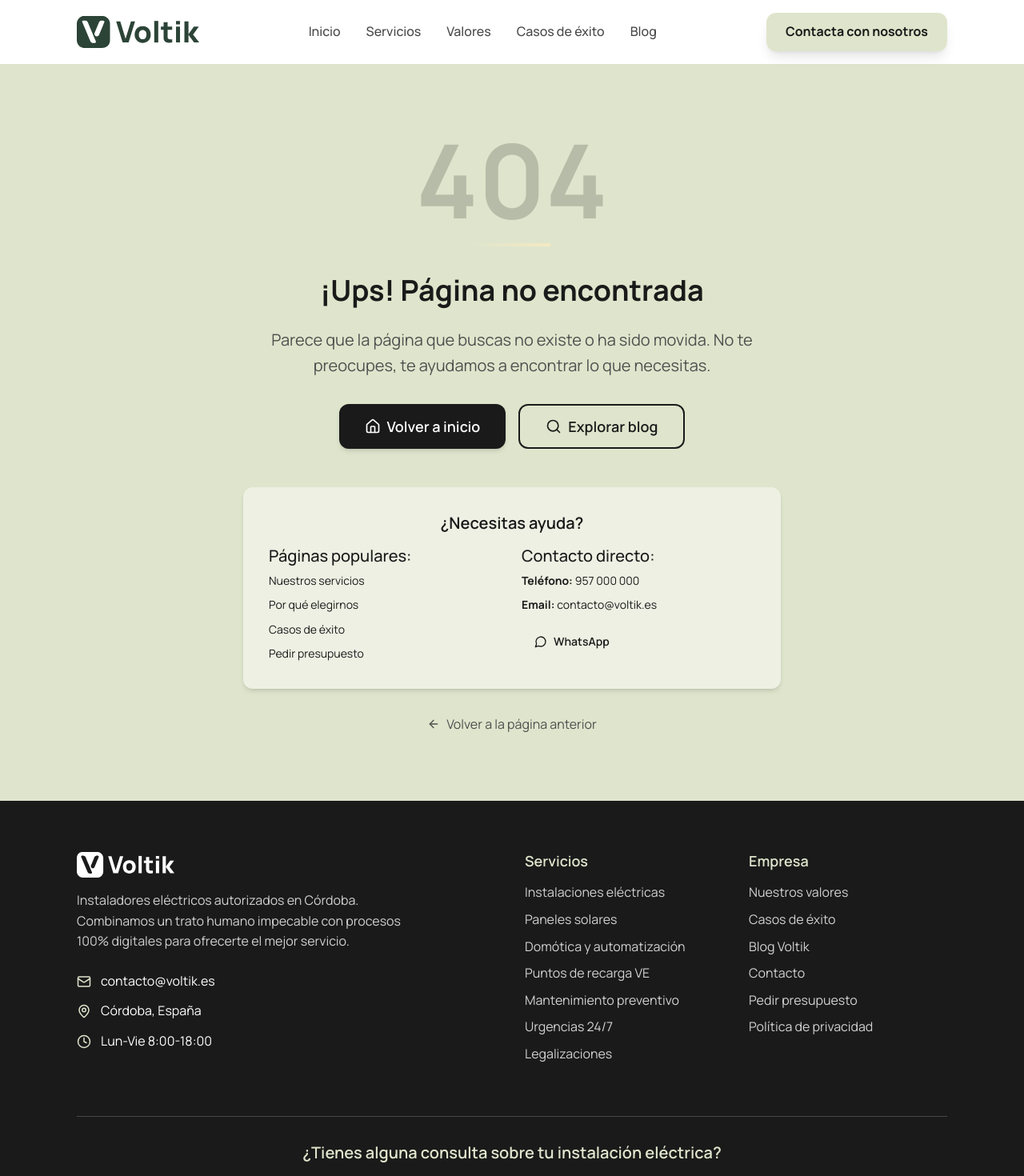
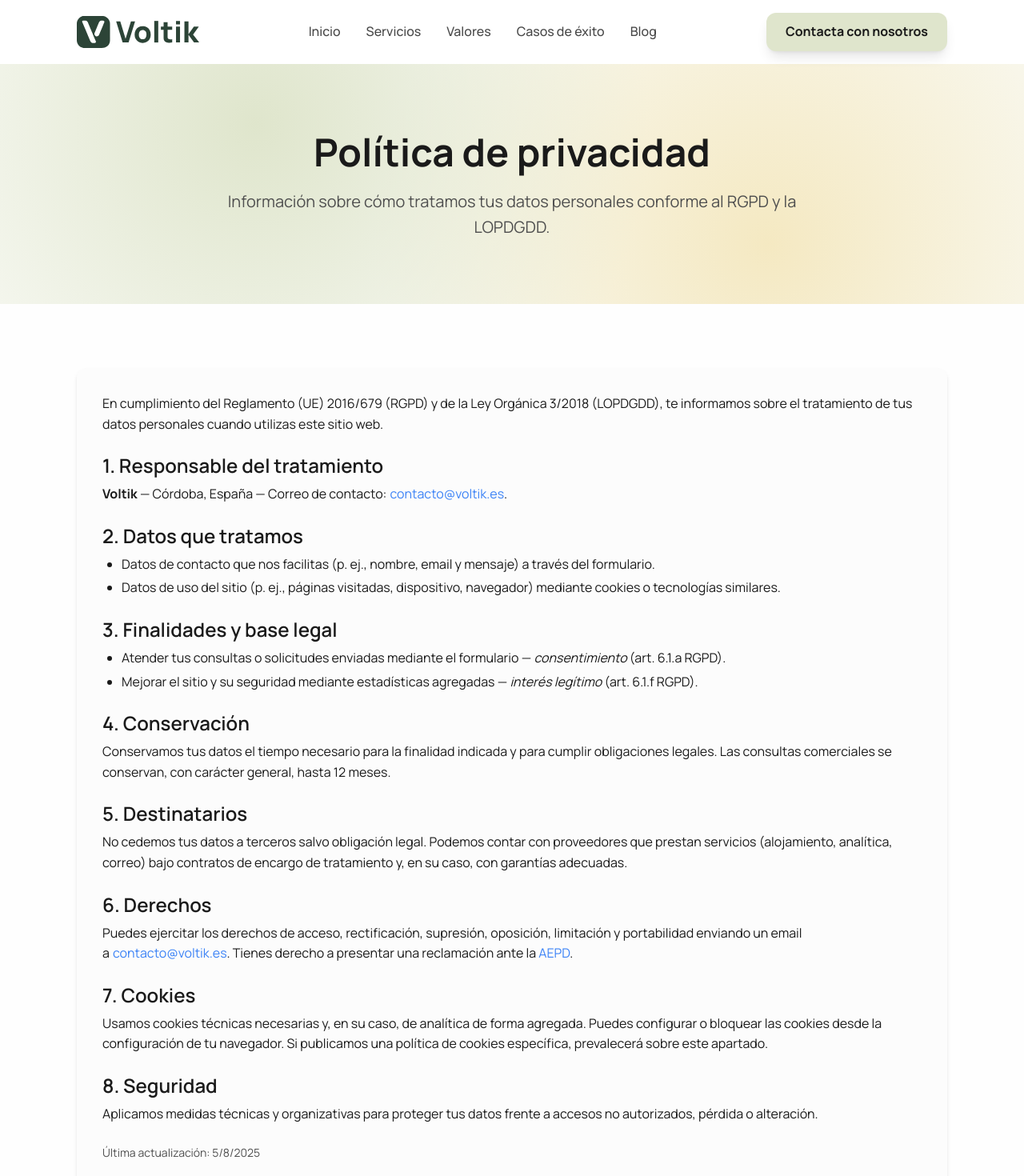
Before and after one commit to Medu-coder/voltik.es, a React (Vite) app: page /privacidad in a window 1280 px wide. Shown: the top 1470 px of the page at 80% size. Built offline with nearby package versions, Linux system fonts and the light colour scheme.

Commit message:
página política privacidad

```diff
--- a/scripts/generate-sitemap.mjs
+++ b/scripts/generate-sitemap.mjs
@@ -14,6 +14,7 @@ const OUT_FILE = path.join(OUT_DIR, 'sitemap.xml');
 const STATIC_ROUTES = [
   '/',        // Home
   '/blog',    // Listado blog
+  '/privacidad', // Política de privacidad
   // si mañana creas páginas "reales" (no secciones por hash), añádelas aquí:
   // '/servicios', '/valores', '/casos-de-exito', etc.
 ];
@@ -83,6 +84,7 @@ function main() {
     // Home: usa src/pages/Index.tsx; Blog: src/pages/Blog.tsx, etc.
     let probe = 'src/pages/Index.tsx';
     if (route === '/blog') probe = 'src/pages/Blog.tsx';
+    if (route === '/privacidad') probe = 'src/pages/Privacy.tsx';
 
     return {
       loc: `${SITE_URL}${route}`,
--- a/src/App.tsx
+++ b/src/App.tsx
@@ -7,6 +7,7 @@ import Index from "./pages/Index";
 import Blog from "./pages/Blog";
 import NotFound from "./pages/NotFound";
 import BlogArticle from "./pages/BlogArticle";
+import Privacy from "./pages/Privacy";
 
 const queryClient = new QueryClient();
 
@@ -20,6 +21,7 @@ const App = () => {
           <Route path="/" element={<Index />} />
           <Route path="/blog" element={<Blog />} />
           <Route path="/blog/:id" element={<BlogArticle />} />
+          <Route path="/privacidad" element={<Privacy />} />
           {/* ADD ALL CUSTOM ROUTES ABOVE THE CATCH-ALL "*" ROUTE */}
           <Route path="*" element={<NotFound />} />
         </Routes>
--- /dev/null
+++ b/src/pages/Privacy.tsx
@@ -0,0 +1,115 @@
+import Header from '@/components/layout/Header'
+import Footer from '@/components/layout/Footer'
+import { useEffect } from 'react'
+
+const Privacy = () => {
+  useEffect(() => {
+    const prev = document.title
+    document.title = 'Voltik · Política de privacidad'
+    return () => { document.title = prev }
+  }, [])
+
+  return (
+    <div className="min-h-screen bg-background">
+      <Header />
+
+      <main className="pt-16 md:pt-20">
+        {/* Hero */}
+        <section className="voltik-section hero-bg">
+          <div className="voltik-container text-center">
+            <h1 className="text-4xl md:text-5xl font-bold text-foreground mb-4">
+              Política de privacidad
+            </h1>
+            <p className="lead">
+              Información sobre cómo tratamos tus datos personales conforme al RGPD y la LOPDGDD.
+            </p>
+          </div>
+        </section>
+
+        {/* Content */}
+        <section className="voltik-section bg-muted/30">
+          <div className="voltik-container">
+            <div className="voltik-card space-y-6">
+              <p>
+                En cumplimiento del Reglamento (UE) 2016/679 (RGPD) y de la Ley Orgánica 3/2018 (LOPDGDD),
+                te informamos sobre el tratamiento de tus datos personales cuando utilizas este sitio web.
+              </p>
+
+              <div>
+                <h2 className="text-2xl font-semibold mb-2">1. Responsable del tratamiento</h2>
+                <p>
+                  <strong>Voltik</strong> — Córdoba, España — Correo de contacto:
+                  <a className="text-voltik-info hover:underline ml-1" href="mailto:contacto@voltik.es">contacto@voltik.es</a>.
+                </p>
+              </div>
+
+              <div>
+                <h2 className="text-2xl font-semibold mb-2">2. Datos que tratamos</h2>
+                <ul className="list-disc pl-6 space-y-1">
+                  <li>Datos de contacto que nos facilitas (p. ej., nombre, email y mensaje) a través del formulario.</li>
+                  <li>Datos de uso del sitio (p. ej., páginas visitadas, dispositivo, navegador) mediante cookies o tecnologías similares.</li>
+                </ul>
+              </div>
+
+              <div>
+                <h2 className="text-2xl font-semibold mb-2">3. Finalidades y base legal</h2>
+                <ul className="list-disc pl-6 space-y-1">
+                  <li>Atender tus consultas o solicitudes enviadas mediante el formulario — <em>consentimiento</em> (art. 6.1.a RGPD).</li>
+                  <li>Mejorar el sitio y su seguridad mediante estadísticas agregadas — <em>interés legítimo</em> (art. 6.1.f RGPD).</li>
+                </ul>
+              </div>
+
+              <div>
+                <h2 className="text-2xl font-semibold mb-2">4. Conservación</h2>
+                <p>
+                  Conservamos tus datos el tiempo necesario para la finalidad indicada y para cumplir obligaciones legales.
+                  Las consultas comerciales se conservan, con carácter general, hasta 12 meses.
+                </p>
+              </div>
+
+              <div>
+                <h2 className="text-2xl font-semibold mb-2">5. Destinatarios</h2>
+                <p>
+                  No cedemos tus datos a terceros salvo obligación legal. Podemos contar con proveedores que prestan servicios
+                  (alojamiento, analítica, correo) bajo contratos de encargo de tratamiento y, en su caso, con garantías adecuadas.
+                </p>
+              </div>
+
+              <div>
+                <h2 className="text-2xl font-semibold mb-2">6. Derechos</h2>
+                <p>
+                  Puedes ejercitar los derechos de acceso, rectificación, supresión, oposición, limitación y portabilidad enviando un email a
+                  <a className="text-voltik-info hover:underline ml-1" href="mailto:contacto@voltik.es">contacto@voltik.es</a>.
+                  Tienes derecho a presentar una reclamación ante la <a className="text-voltik-info hover:underline" href="https://www.aepd.es" target="_blank" rel="noopener noreferrer">AEPD</a>.
+                </p>
+              </div>
+
+              <div>
+                <h2 className="text-2xl font-semibold mb-2">7. Cookies</h2>
+                <p>
+                  Usamos cookies técnicas necesarias y, en su caso, de analítica de forma agregada. Puedes configurar o bloquear las cookies desde la
+                  configuración de tu navegador. Si publicamos una política de cookies específica, prevalecerá sobre este apartado.
+                </p>
+              </div>
+
+              <div>
+                <h2 className="text-2xl font-semibold mb-2">8. Seguridad</h2>
+                <p>
+                  Aplicamos medidas técnicas y organizativas para proteger tus datos frente a accesos no autorizados, pérdida o alteración.
+                </p>
+              </div>
+
+              <p className="text-sm text-muted-foreground">
+                Última actualización: {new Date().toLocaleDateString('es-ES')}
+              </p>
+            </div>
+          </div>
+        </section>
+      </main>
+
+      <Footer />
+    </div>
+  )
+}
+
+export default Privacy
```
Also changed, not shown: 1 other file (tests, documents, lock files or other folders).
